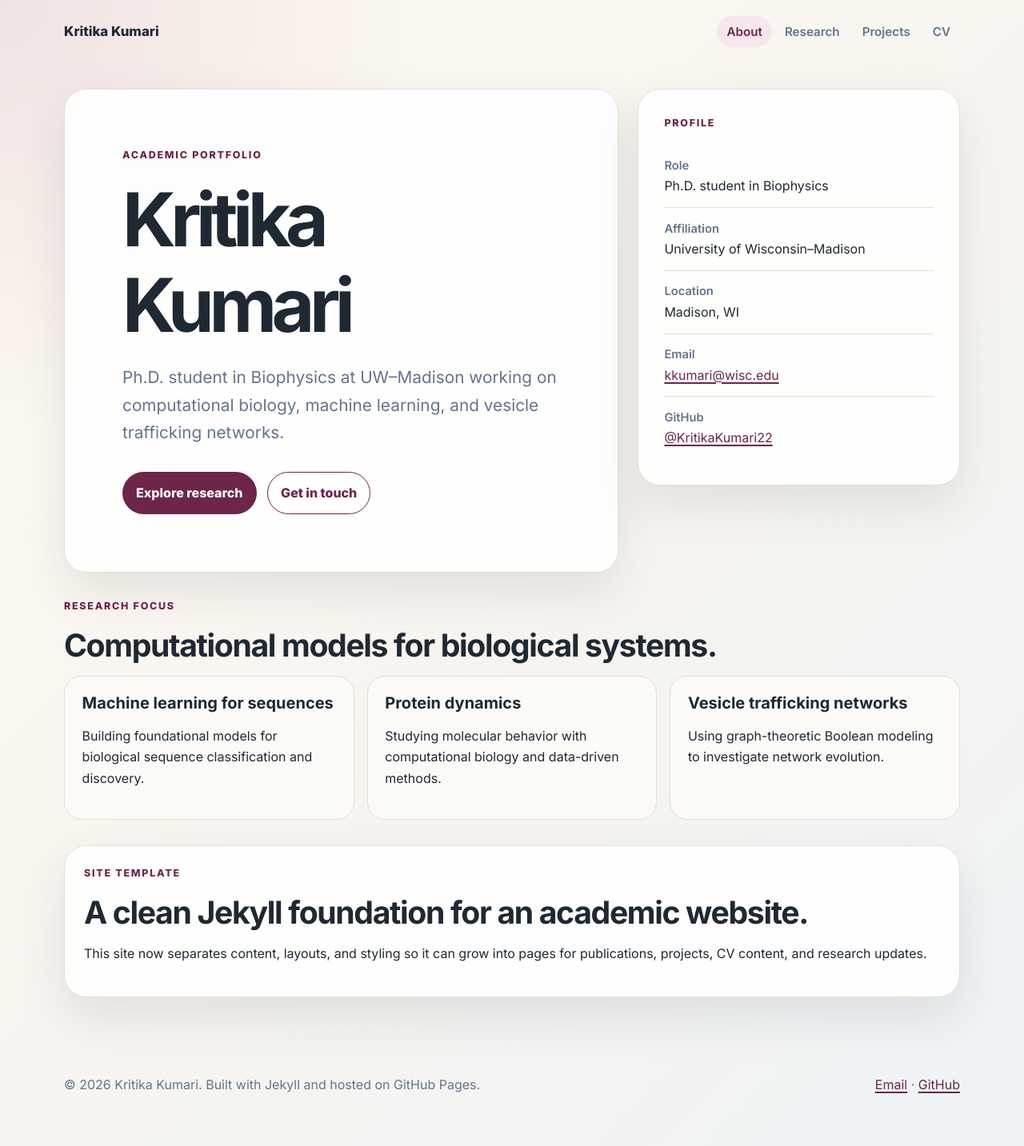
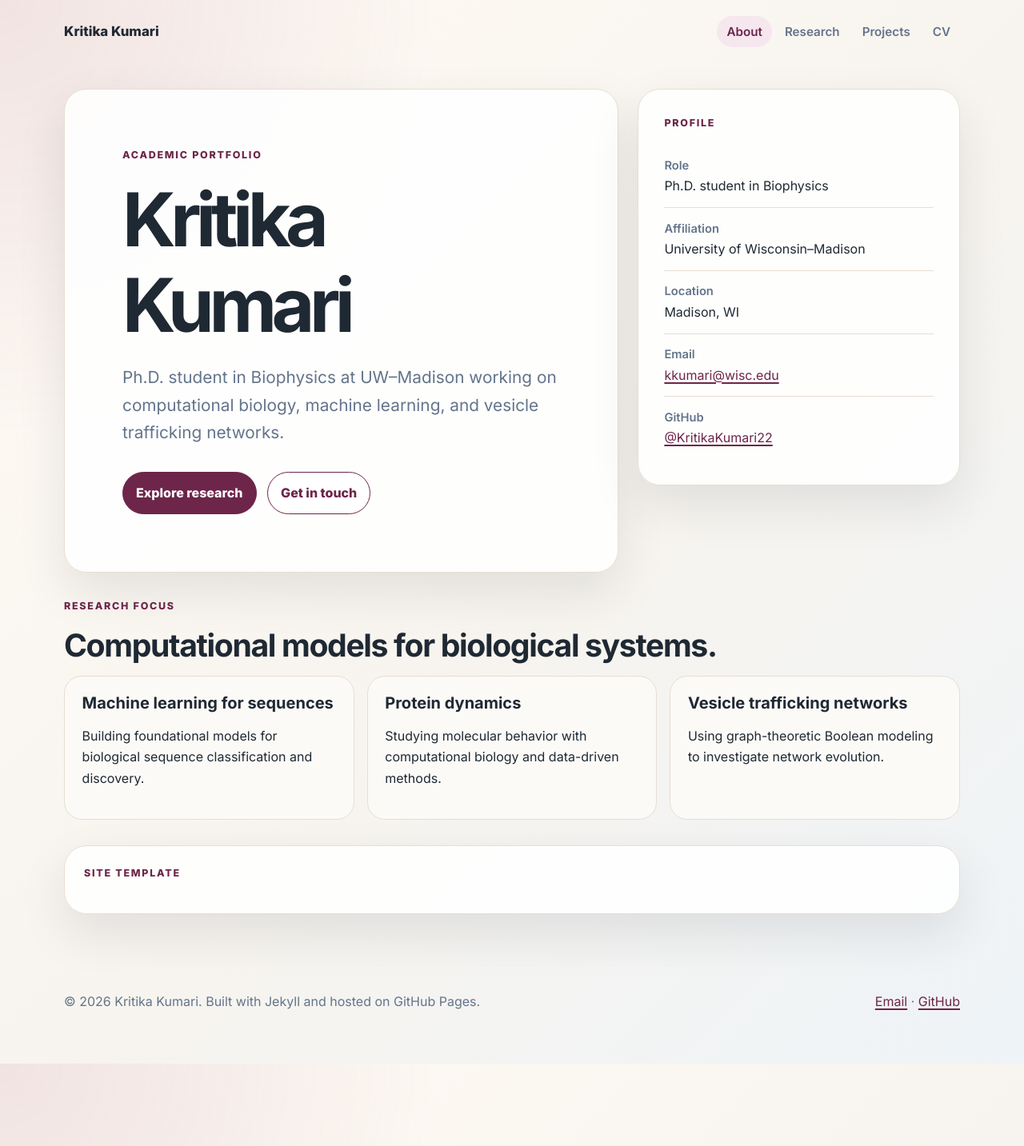
Before and after one commit to KritikaKumari22/KritikaKumari22, a Jekyll site: the page built from index.md, in a window 1280 px wide. Shown: the whole page at 80% size. Built offline with Jekyll 4.4.1, drawn with Linux system fonts in a browser that asks for light colours.

Commit message:
update
Comment out the template title and description in index.md

```diff
--- a/index.md
+++ b/index.md
@@ -45,6 +45,6 @@ title: Home
 
 <section class="callout" aria-labelledby="template-title">
   <p class="eyebrow">Site template</p>
-  <h2 id="template-title">A clean Jekyll foundation for an academic website.</h2>
-  <p>This site now separates content, layouts, and styling so it can grow into pages for publications, projects, CV content, and research updates.</p>
+  <!-- <h2 id="template-title">A clean Jekyll foundation for an academic website.</h2> -->
+  <!-- <p>This site now separates content, layouts, and styling so it can grow into pages for publications, projects, CV content, and research updates.</p> -->
 </section>
```
